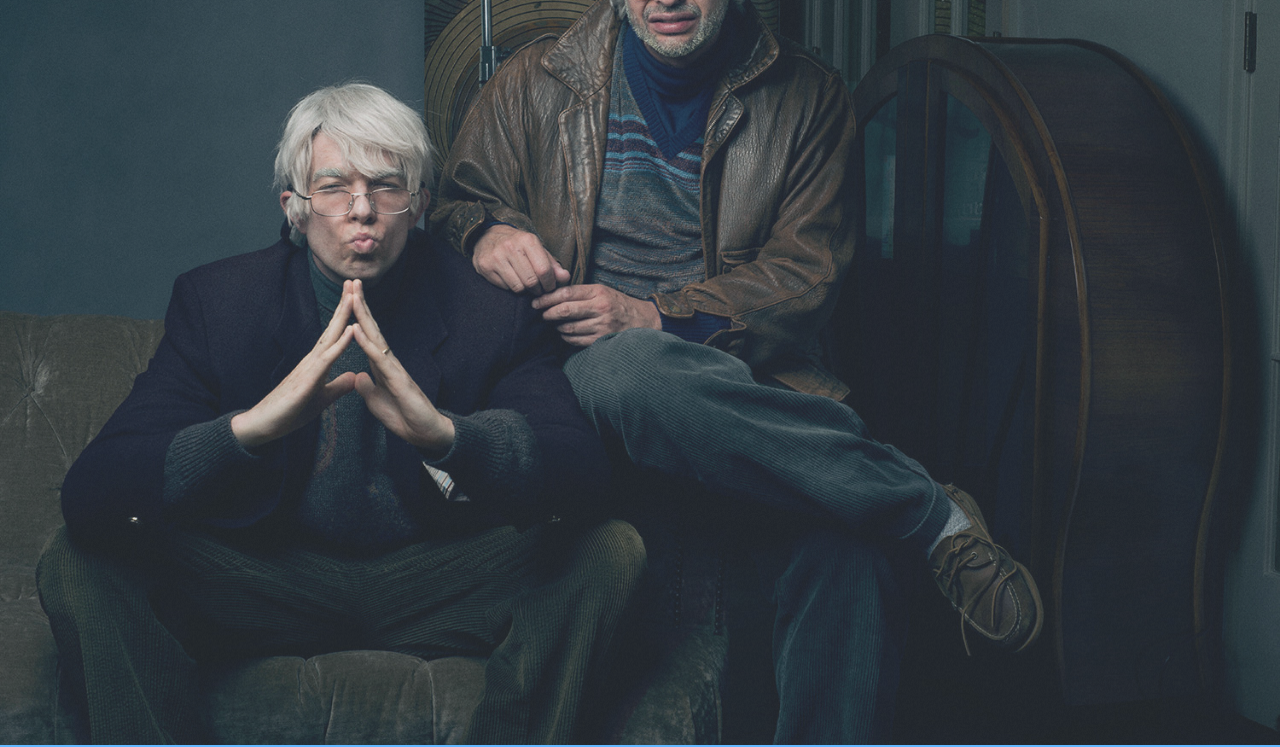
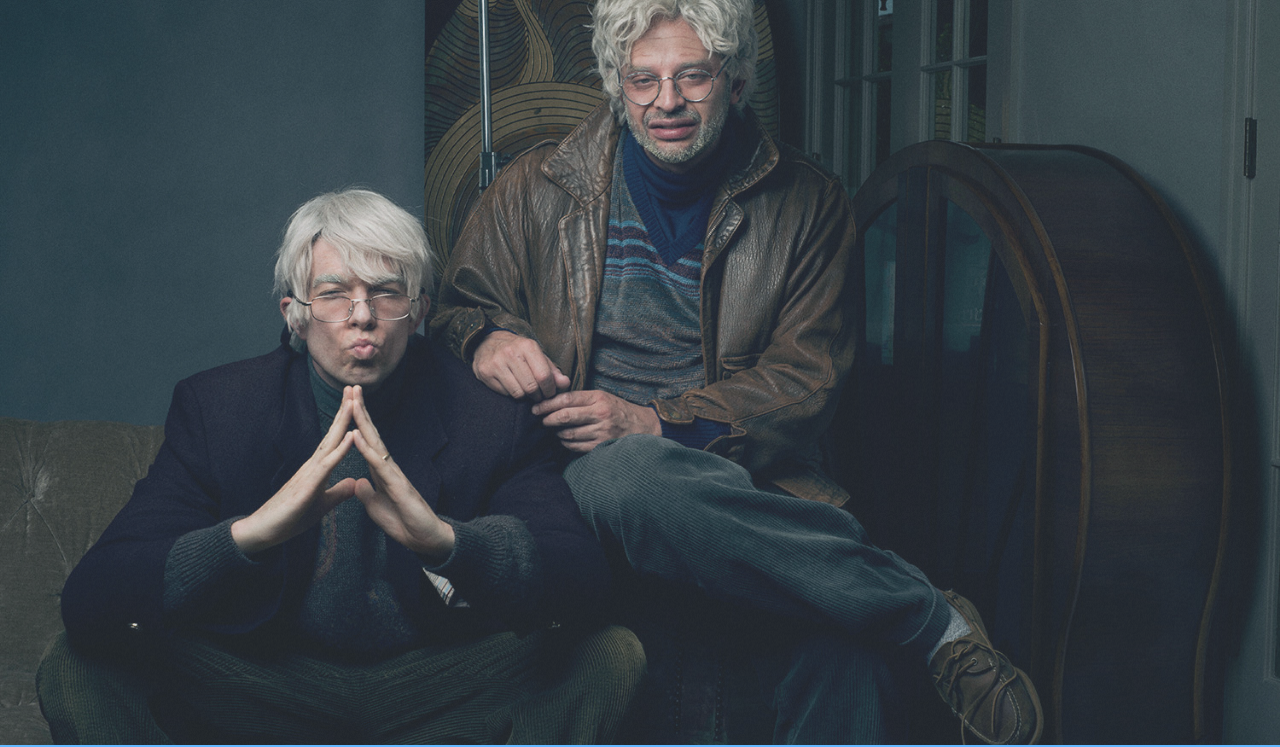
Before and after one commit to ohcassie/cass-world, a plain HTML site: page index.html in a window 1280 px wide. Shown: the part 55-802 px from the top of the page. Drawn offline with Linux system fonts and the light colour scheme.

Commit message:
image top

```diff
--- a/assets/css/main.css
+++ b/assets/css/main.css
@@ -2876,7 +2876,7 @@
 		background: url("images/overlay.png"), url("../../images/tuna.jpg");
 		background-size: 256px 256px, cover;
 		background-attachment: fixed, fixed;
-		background-position: top left, bottom center;
+		background-position: top left, center center;
 		background-repeat: repeat, no-repeat;
 	}
 
```
